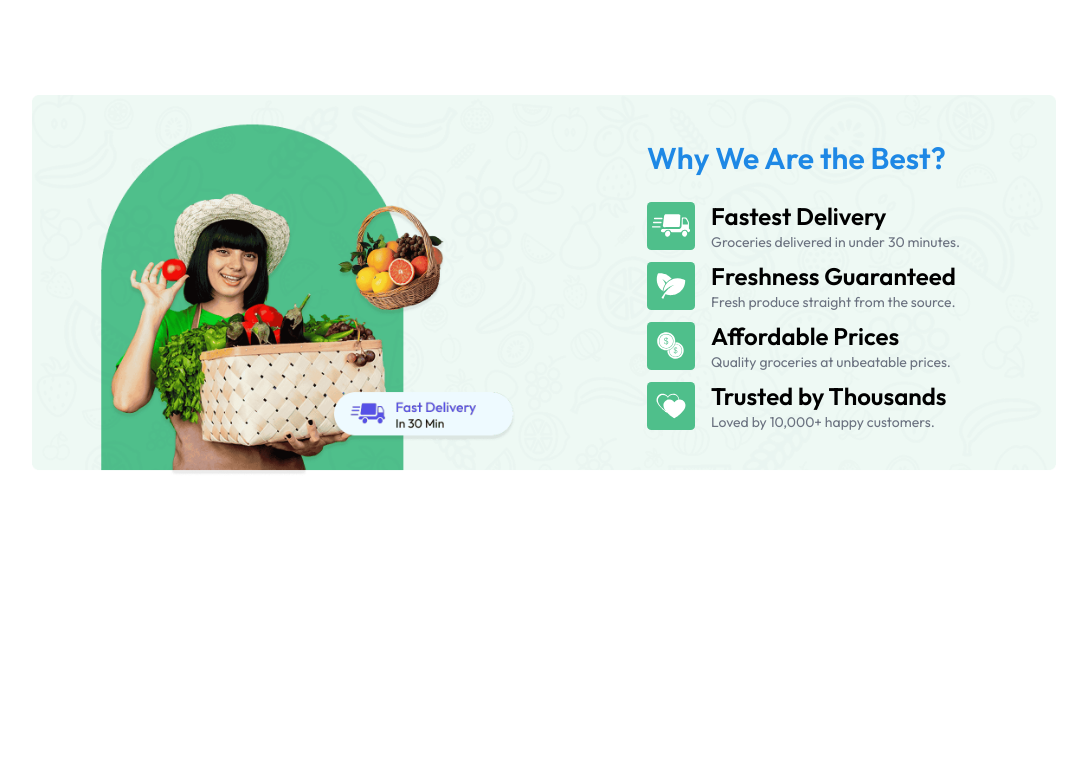
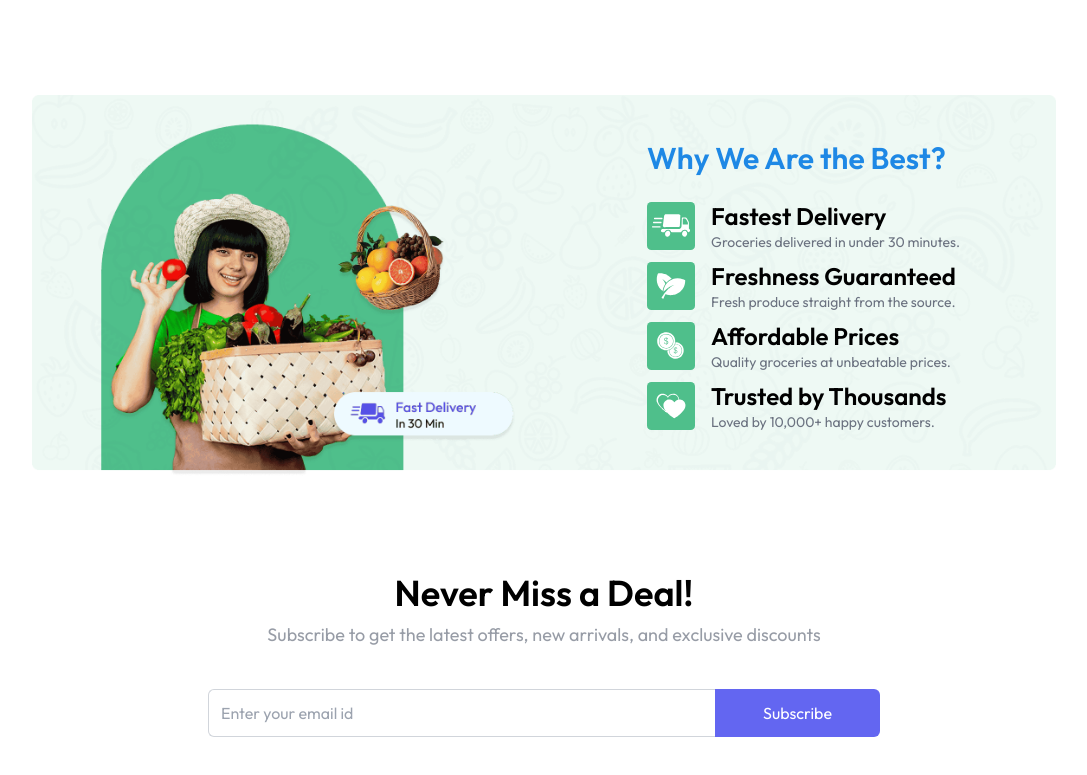
Before and after one commit to Ravi-Katiyar04/QuickBasket, a React (Vite) app in the folder frontend/: page / in a window 1280 px wide. Shown: the part 1191-1966 px from the top of the page, without its empty margins (96-1183 px from the left). Before the commit the page ends 1668 px from the top, so only its background shows below. Built offline with nearby package versions, Linux system fonts and the light colour scheme.

Commit message:
newsLetter component added

```diff
--- /dev/null
+++ b/frontend/src/components/NewsLetter.jsx
@@ -0,0 +1,25 @@
+import React from 'react'
+
+const NewsLetter = () => {
+    return (
+        <div className="flex flex-col items-center justify-center text-center space-y-2 mt-24 pb-14">
+            <h1 className="md:text-4xl text-2xl font-semibold">Never Miss a Deal!</h1>
+            <p className="md:text-lg text-gray-500/70 pb-8">
+                Subscribe to get the latest offers, new arrivals, and exclusive discounts
+            </p>
+            <form className="flex items-center justify-between max-w-2xl w-full md:h-13 h-12">
+                <input
+                    className="border border-gray-300 rounded-md h-full border-r-0 outline-none w-full rounded-r-none px-3 text-gray-500"
+                    type="text"
+                    placeholder="Enter your email id"
+                    required
+                />
+                <button type="submit" className="md:px-12 px-8 h-full text-white bg-indigo-500 hover:bg-indigo-600 transition-all cursor-pointer rounded-md rounded-l-none">
+                    Subscribe
+                </button>
+            </form>
+        </div>
+    )
+}
+
+export default NewsLetter
--- a/frontend/src/pages/Home.jsx
+++ b/frontend/src/pages/Home.jsx
@@ -3,6 +3,7 @@
 import Categories from '../components/Categories'
 import BestSeller from '../components/BestSeller'
 import BottomBanner from '../components/BottomBanner'
+import NewsLetter from '../components/NewsLetter'
 const Home = () => {
   return (
     <div className='pt-10'>
@@ -10,6 +11,7 @@
       <Categories />
       <BestSeller />
       <BottomBanner />
+      <NewsLetter />
     </div>
   )
 }
```
